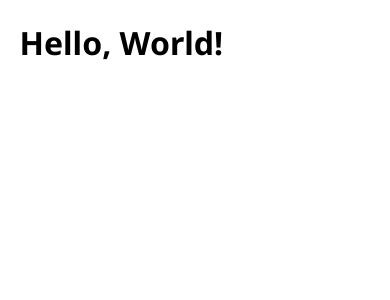
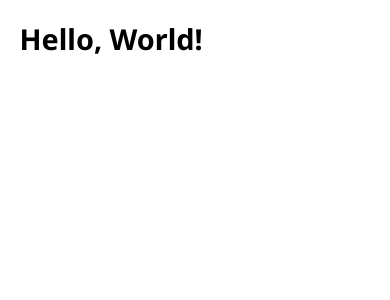
Before and after one commit to JavierBorrero/javierborrero.github.io, a Jekyll site: the page built from index.html, in a window 390 px wide. Shown: the top 300 px of the page. Built offline with Jekyll 4.4.1, drawn with Linux system fonts in a browser that asks for light colours.

Commit message:
body font-size em en media

```diff
--- a/_sass/main.scss
+++ b/_sass/main.scss
@@ -33,13 +33,17 @@ nav {
   margin-inline: auto;
 }
 
+.project-list {
+  margin-left: 25px;
+}
+
 @media (max-width: 768px) {
+  body {
+    font-size: 0.9em;
+  }
+
   .center-body {
     width: 90%;
     margin-inline: auto;
   }
 }
-
-.project-list {
-  margin-left: 25px;
-}
```
